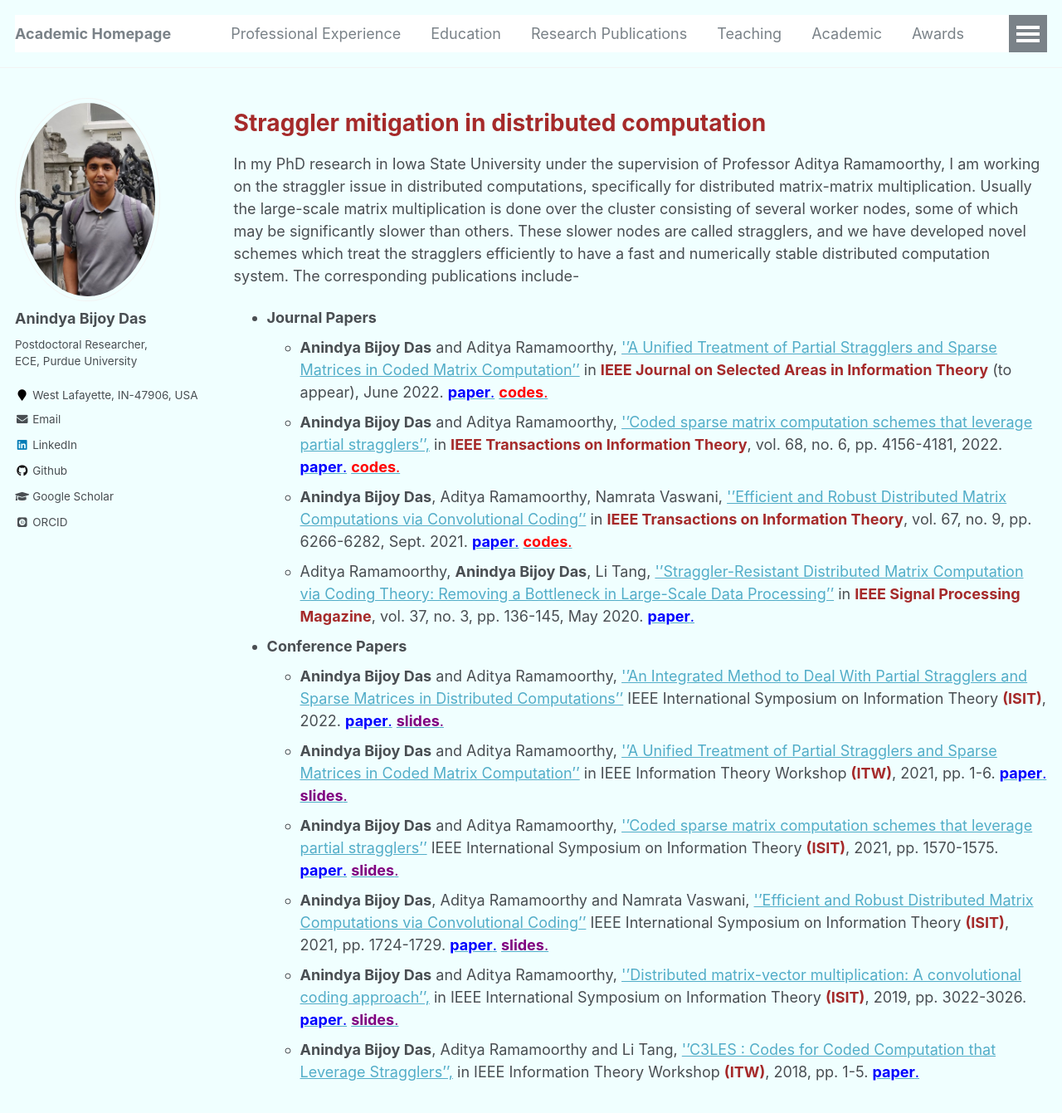
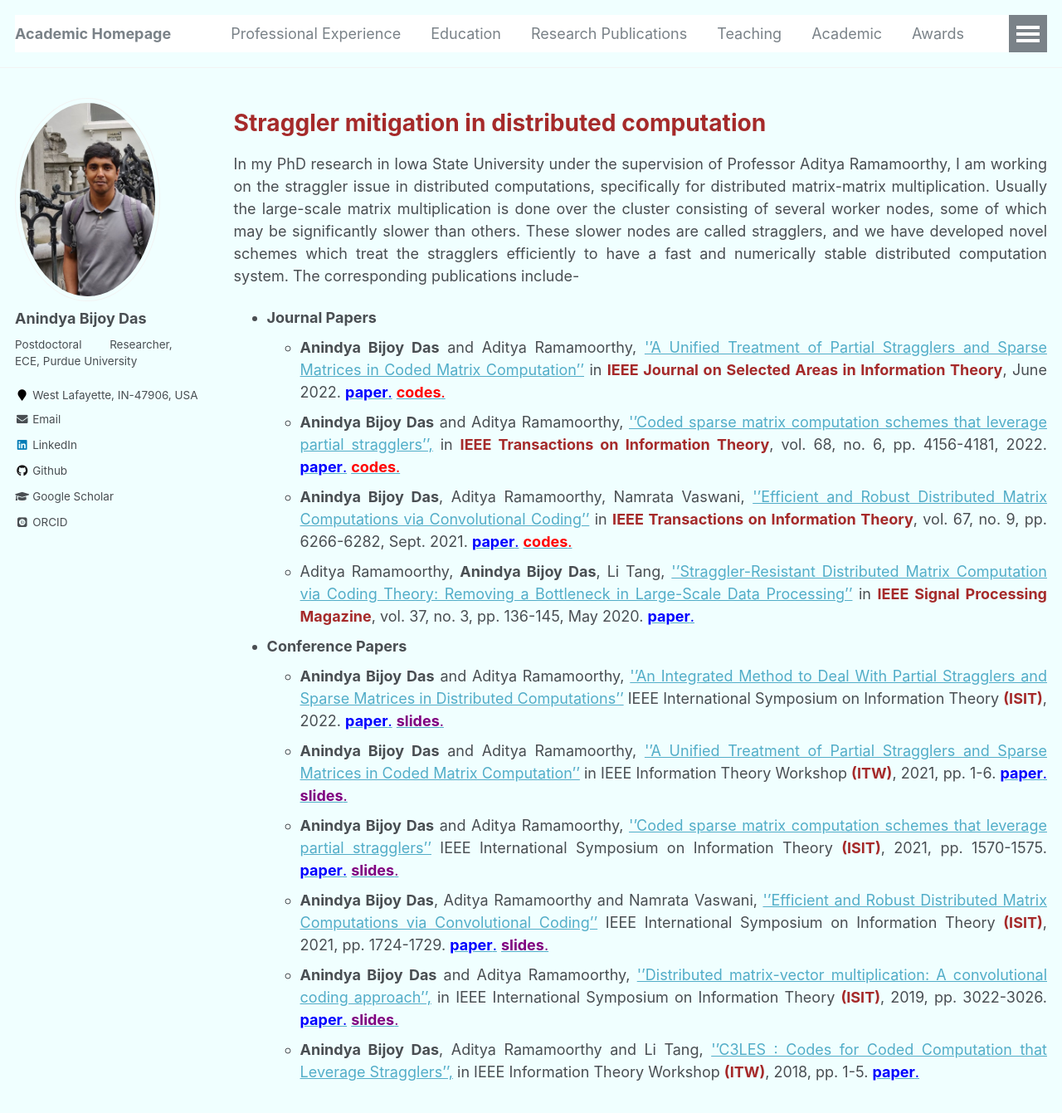
Before and after one commit to anindyabijoydas/portfolio, a Jekyll site: the page built from _pages/research.md, in a window 1280 px wide and 1400 px high. Shown: the top 1341 px of the window at 83% size. Built offline with Jekyll 4.4.1, drawn with Linux system fonts in a browser that asks for light colours; some web fonts are replaced.

Commit message:
Update research.md

```diff
--- a/_pages/research.md
+++ b/_pages/research.md
@@ -10,6 +10,10 @@ redirect_from:
   body {
     background-color: #F0FFFF;
   }
+  div {
+  text-align: justify;
+  text-justify: inter-word;
+}
 </style>
 
 <span style="color:brown">**Straggler mitigation in distributed computation**</span>
@@ -17,7 +21,7 @@ redirect_from:
 In my PhD research in Iowa State University under the supervision of Professor Aditya Ramamoorthy, I am working on the straggler issue in distributed computations, specifically for distributed matrix-matrix multiplication. Usually the large-scale matrix multiplication is done over the cluster consisting of several worker nodes, some of which may be significantly slower than others. These slower nodes are called stragglers, and we have developed novel schemes which treat the stragglers efficiently to have a fast and numerically stable distributed computation system. The corresponding publications include-
 
 * **Journal Papers**
-  * **Anindya Bijoy Das** and Aditya Ramamoorthy, [''A Unified Treatment of Partial Stragglers and Sparse Matrices in Coded Matrix Computation''](https://ieeexplore.ieee.org/document/9810006) in <span style="color:brown">**IEEE Journal on Selected Areas in Information Theory**</span> (to appear), June 2022. [<span style="color:blue">**paper**.</span>](https://www.dropbox.com/s/x7rfzpff0g31w10/2109.12070.pdf?dl=0) [<span style="color:red">**codes**.</span>](https://github.com/anindyabijoydas/UnifiedTreatment)
+  * **Anindya Bijoy Das** and Aditya Ramamoorthy, [''A Unified Treatment of Partial Stragglers and Sparse Matrices in Coded Matrix Computation''](https://ieeexplore.ieee.org/document/9810006) in <span style="color:brown">**IEEE Journal on Selected Areas in Information Theory**</span>, June 2022. [<span style="color:blue">**paper**.</span>](https://www.dropbox.com/s/x7rfzpff0g31w10/2109.12070.pdf?dl=0) [<span style="color:red">**codes**.</span>](https://github.com/anindyabijoydas/UnifiedTreatment)
   * **Anindya Bijoy Das** and Aditya Ramamoorthy, [''Coded sparse matrix computation schemes that leverage partial stragglers'',](https://ieeexplore.ieee.org/document/9717254) in <span style="color:brown">**IEEE Transactions on Information Theory**</span>, vol. 68, no. 6, pp. 4156-4181, 2022. [<span style="color:blue">**paper**.</span>](https://www.dropbox.com/s/v9sh9ozqe37afw6/coded_sp.pdf?dl=0)  [<span style="color:red">**codes**.</span>](https://github.com/anindyabijoydas/LeveragePartialStragglers)
    * **Anindya Bijoy Das**, Aditya Ramamoorthy, Namrata Vaswani, [''Efficient and Robust Distributed Matrix Computations via Convolutional Coding''](https://ieeexplore.ieee.org/abstract/document/9478901) in <span style="color:brown">**IEEE Transactions on Information Theory**</span>, vol. 67, no. 9, pp. 6266-6282, Sept. 2021. [<span style="color:blue">**paper**.</span>](https://www.dropbox.com/s/jor6hn9lkdba62c/ittrans.pdf?dl=0) [<span style="color:red">**codes**.</span>](https://github.com/anindyabijoydas/StragglerMitigateConvCodes)
    * Aditya Ramamoorthy, **Anindya Bijoy Das**, Li Tang, [''Straggler-Resistant Distributed Matrix Computation via Coding Theory: Removing a Bottleneck in Large-Scale Data Processing''](https://ieeexplore.ieee.org/abstract/document/9084368) in <span style="color:brown">**IEEE Signal Processing Magazine**</span>, vol. 37, no. 3, pp. 136-145, May 2020. [<span style="color:blue">**paper**.</span>](https://www.dropbox.com/s/48di7uhogpsv49k/spmag.pdf?dl=0)
```
